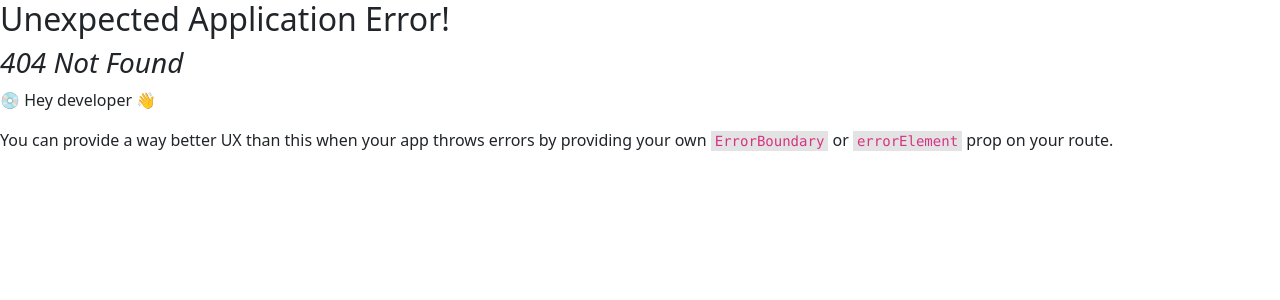
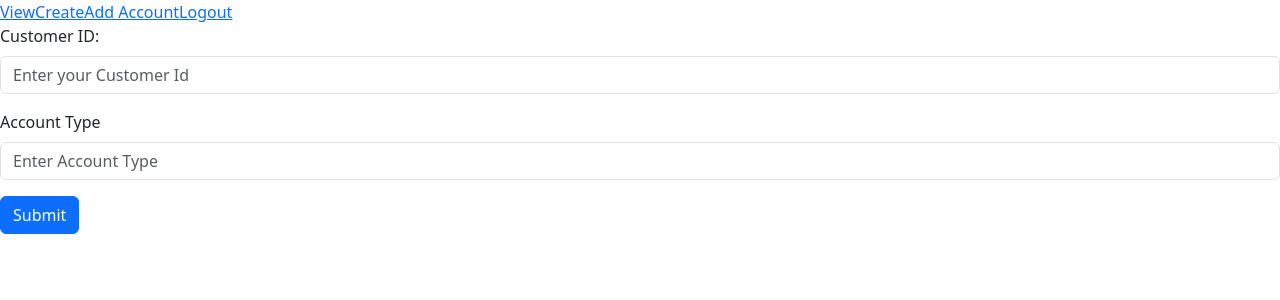
Before and after one commit to AnushreeSinha1110/Carnation-ATM, a React (Create React App) app in the folder frontend/: page /dashboard/addaccount in a window 1280 px wide. Before the commit this address had no page. Shown: the top 300 px of the page. Built offline with nearby package versions, Linux system fonts and the light colour scheme.

Commit message:
AddAccount form

```diff
--- /dev/null
+++ b/frontend/src/Pages/AddAccount.jsx
@@ -0,0 +1,59 @@
+import Button from 'react-bootstrap/Button';
+import Form from 'react-bootstrap/Form';
+import { useState } from 'react';
+
+function AddAccount() {
+    const [cid, setCid] = useState("");
+    const [actype, setActype] = useState("");
+
+
+    let handleSubmit = async (e) => {
+        e.preventDefault();
+        try {
+            let res = await fetch(`http://localhost:5277/api/Account?customerId=${parseInt(cid)}&accountType=${parseInt(actype)}`, {
+                method: "POST",
+                headers: {
+                    "Content-Type": "application/json",
+                    // 'Content-Type': 'application/x-www-form-urlencoded',
+                  },
+                body: JSON.stringify({
+                    customerId : parseInt(cid),
+                    accountType:parseInt(actype)
+                }),
+            });
+            let resJson = await res.json();
+            console.log(resJson);
+            // if (res.status === 200) {
+            //     setName("");
+            //     setEmail("");
+            //     setMessage("User created successfully");
+            // } else {
+            //     setMessage("Some error occured");
+            // }
+        } catch (err) {
+            console.log(err);
+        }
+    };
+  return (
+    <Form onSubmit={handleSubmit}>
+        <Form.Group className="mb-3" controlId="formCid">
+            <Form.Label>Customer ID:</Form.Label>
+            <Form.Control placeholder = "Enter your Customer Id" value={cid}
+            onChange={(e) => setCid(e.target.value)}
+            ></Form.Control>
+        </Form.Group>
+      <Form.Group className="mb-3" controlId="formAccountType">
+        <Form.Label>Account Type</Form.Label>
+        <Form.Control placeholder="Enter Account Type" value={actype}
+            onChange={(e) => setActype(e.target.value)} />
+
+      </Form.Group>
+
+      <Button variant="primary" type="submit">
+        Submit
+      </Button>
+    </Form>
+  );
+}
+
+export default AddAccount;
--- a/frontend/src/Pages/AdminLogin.jsx
+++ b/frontend/src/Pages/AdminLogin.jsx
@@ -22,7 +22,7 @@ import Form from 'react-bootstrap/Form';
 
 import React, { useState } from 'react';
 
-async function AdminLogin() {
+function AdminLogin() {
 
 
     return (
--- a/frontend/src/Pages/Dashboard.jsx
+++ b/frontend/src/Pages/Dashboard.jsx
@@ -5,6 +5,7 @@ function Dashboard() {
         <nav>
             <span id="view"><Link to={`/dashboard/view/1`}>View</Link></span>
             <span id="create"><Link to={`/dashboard/create`}>Create</Link></span>
+            <span id="Add Account"><Link to={`/dashboard/addaccount`}>Add Account</Link></span>
             <span id="logout"><Link to={`/`}>Logout</Link></span>
         </nav>
         <div id="details">
--- a/frontend/src/index.js
+++ b/frontend/src/index.js
@@ -12,6 +12,7 @@ import CreateDetails from './Pages/CreateDetails';
 import "bootstrap/dist/css/bootstrap.min.css";
 // Bootstrap Bundle JS
 import "bootstrap/dist/js/bootstrap.bundle.min";
+import AddAccount from './Pages/AddAccount';
 
 const root = ReactDOM.createRoot(document.getElementById('root'));
 const router = createBrowserRouter([
@@ -28,6 +29,10 @@ element: <App />},
     {
       path: "create",
       element: <CreateDetails />
+    },
+    {
+      path:"addaccount",
+      element:<AddAccount/>
     }
   ]
 },
```
Also changed, not shown: 1 other file (tests, documents, lock files or other folders).
